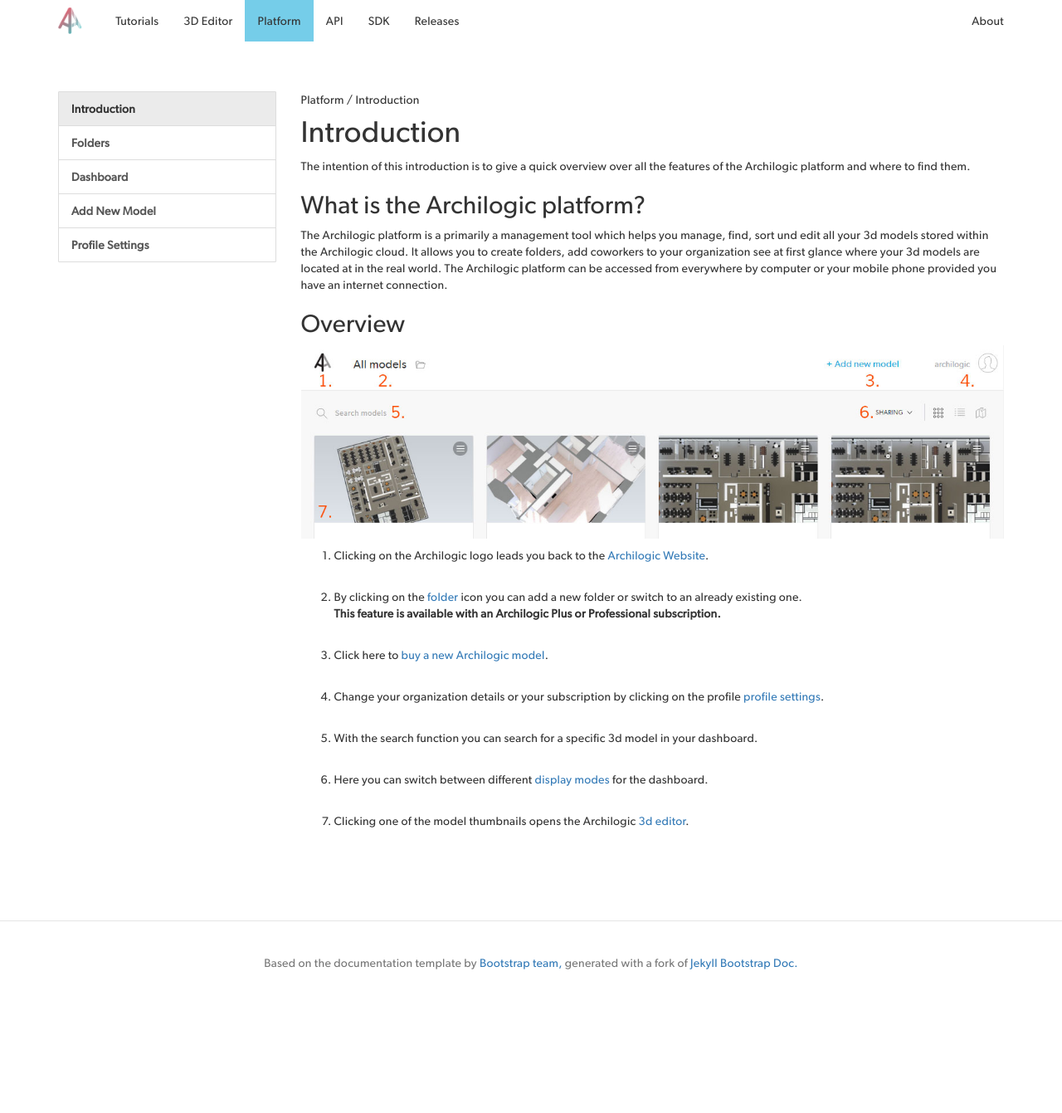
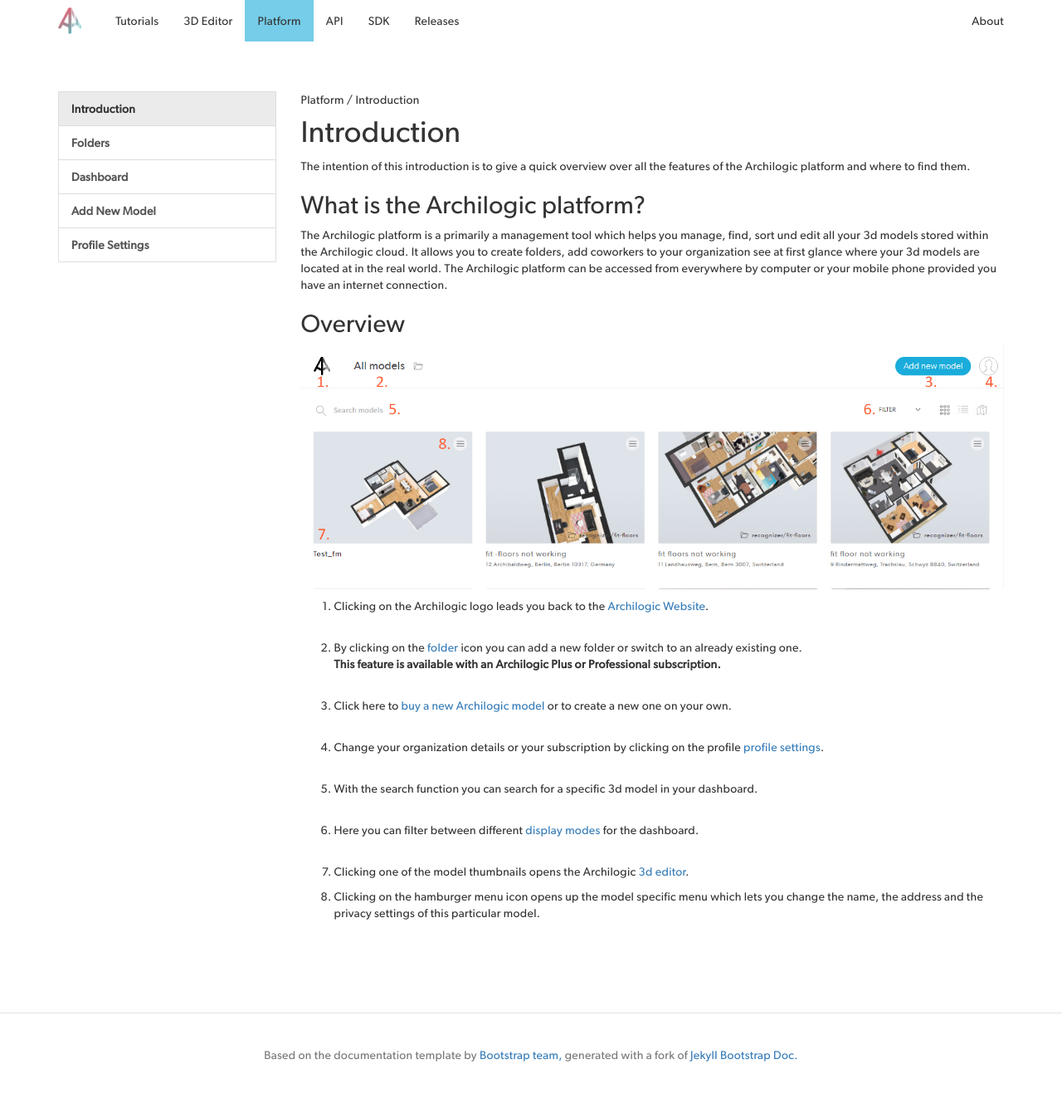
Before and after one commit to AVGP/docs, a Jekyll site: the page built from en/platform/introduction/index.md, in a window 1280 px wide. Shown: the whole page at 83% size. Built offline with Jekyll 4.4.1, drawn with Linux system fonts in a browser that asks for light colours; nearby versions of some CDN libraries; before the commit the page ends 1230 px from its top, so only the background shows below that.

```diff
--- a/en/platform/introduction/index.md
+++ b/en/platform/introduction/index.md
@@ -22,12 +22,14 @@ It allows you to create folders, add coworkers to your organization see at first
 
 2. By clicking on the [folder]({{site.baseurl}}/en/platform/folders/index.html) icon you can add a new folder or switch to an already existing one. <br> **This feature is available with an Archilogic Plus or Professional subscription.**<br><br>
 
-3. Click here to [buy a new Archilogic model]({{site.baseurl}}/en/platform/new-model/index.html).<br><br>
+3. Click here to [buy a new Archilogic model]({{site.baseurl}}/en/platform/new-model/index.html) or to create a new one on your own.<br><br>
 
 4. Change your organization details or your subscription by clicking on the profile [profile settings]({{site.baseurl}}/en/platform/settings/index.html).<br><br>
 
 5. With the search function you can search for a specific 3d model in your dashboard.<br><br>
 
-6. Here you can switch between different [display modes]({{site.baseurl}}/en/platform/dashboard/index.html) for the dashboard.<br><br>
+6. Here you can filter between different [display modes]({{site.baseurl}}/en/platform/dashboard/index.html) for the dashboard.<br><br>
 
 7. Clicking one of the model thumbnails opens the Archilogic [3d editor]({{site.baseurl}}/en/3d-editor/introduction/index.html).
+
+8. Clicking on the hamburger menu icon opens up the model specific menu which lets you change the name, the address and the privacy settings of this particular model.
```
Also changed, not shown: en/platform/settings/index.md (+6 -0 lines), assets/images/Platform-Dashboard-Model-Edit.jpg, assets/images/Platform-Dashboard-Model-Thumbnail.jpg, assets/images/Platform-Intro-Overview.jpg, assets/images/Platform-Settings-Menu.jpg.
